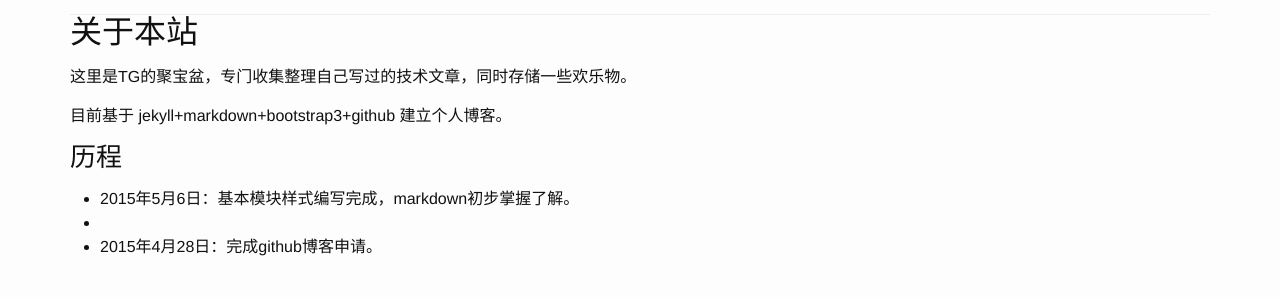
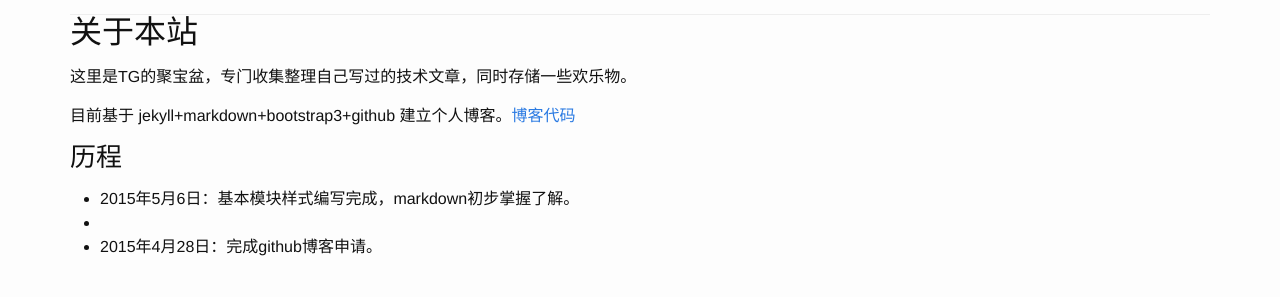
Before and after one commit to taogeT/taogeT.github.io, a Jekyll site: the page built from about.md, in a window 1280 px wide. Shown: the part 353-650 px from the top of the page. Built offline with Jekyll 4.4.1, drawn with Linux system fonts in a browser that asks for light colours.

Commit message:
Update about.md
增加博客项目链接

```diff
--- a/about.md
+++ b/about.md
@@ -23,7 +23,7 @@ permalink: /about/
 
 这里是TG的聚宝盆，专门收集整理自己写过的技术文章，同时存储一些欢乐物。
 
-目前基于 jekyll+markdown+bootstrap3+github 建立个人博客。
+目前基于 jekyll+markdown+bootstrap3+github 建立个人博客。[博客代码]({{ site.github_project }})
 
 ### 历程
 
```
